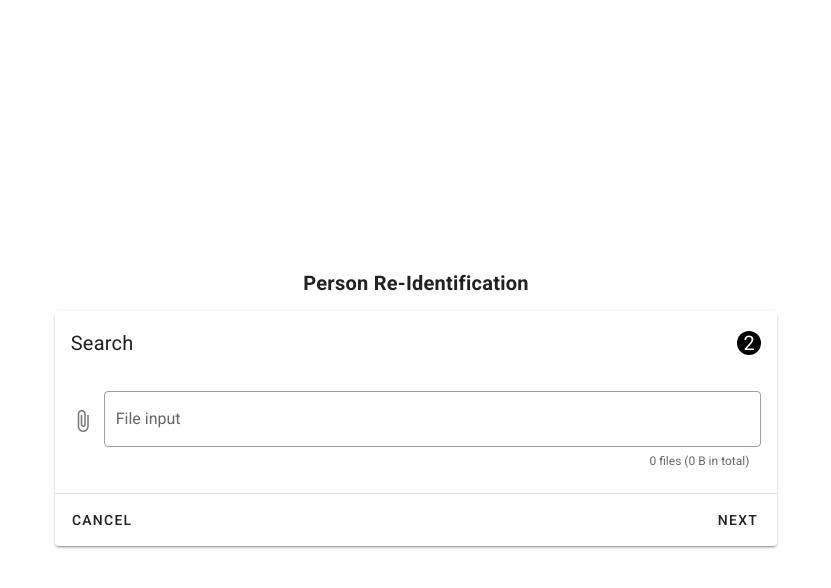
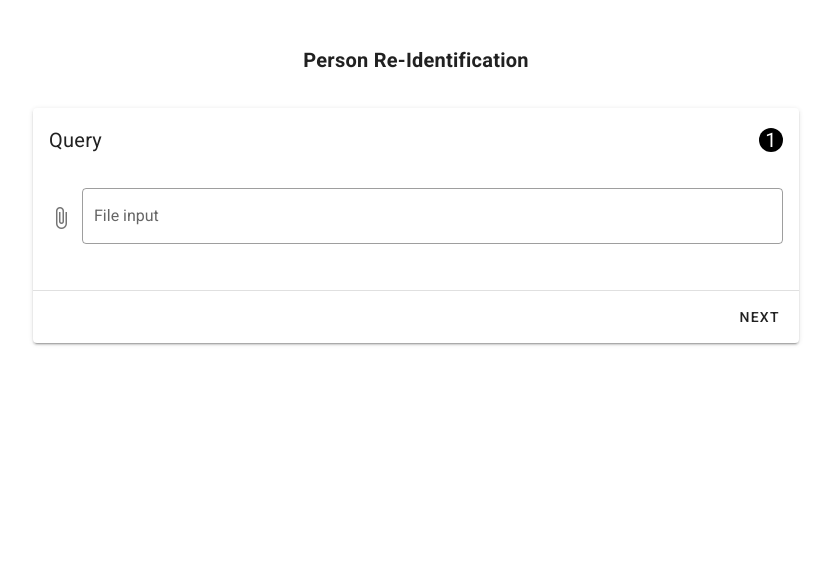
Before and after one commit to Kasper4649/ReID-frontend, a Vue app: page / in a window 1280 px wide. Shown: the top 588 px of the page, without its empty margins (224-1055 px from the left). Built offline with nearby package versions, Linux system fonts and the light colour scheme.

Commit message:
[chroe]美化 UI

```diff
--- a/src/components/Detect.vue
+++ b/src/components/Detect.vue
@@ -1,14 +1,13 @@
 <template>
   <div class="detect">
-    <div class="screenshot">
-      <video
-        height="300"
-        :src="videoSrc"
-        ref="video"
-        controls
-      >
-      </video>
-    </div>
+    <video
+      :src="videoSrc"
+      autoplay
+      controls
+      height="300"
+      ref="video"
+    >
+    </video>
   </div>
 
 </template>
--- a/src/components/Query.vue
+++ b/src/components/Query.vue
@@ -1,7 +1,9 @@
 <template>
   <div class="query">
-
-    <div class="input" v-if="!videoSrc">
+    <v-container>
+      <v-row
+        v-if="!videoSrc"
+      >
         <v-file-input
           @change="handleChangeVideoInput"
           color="accent-4"
@@ -14,44 +16,39 @@
           v-model="files"
         >
         </v-file-input>
-    </div>
-    <div class="screenshot" v-if="videoSrc">
+      </v-row>
+
+      <v-row
+        v-if="videoSrc"
+        justify="center"
+      >
         <video
-        height="300"
+          height="300px"
           :src="videoSrc"
           ref="video"
+          muted
           controls
         >
         </video>
+      </v-row>
 
+      <v-row
+        v-if="videoSrc"
+        justify="center"
+        class="pa-2"
+      >
         <v-btn
           text
           @click="screenShot"
         >
           screenShot
         </v-btn>
+      </v-row>
 
-      <v-dialog v-model="dialog" persistent max-width="600px">
-        <v-card height="500px" width="500px">
-          <vueCropper
-            ref="cropper"
-            :img="imgSrc"
-            :outputType="option.outputType"
-            :info="true"
-            :autoCrop="option.autoCrop"
-            :centerBox="option.centerBox"
-            :high="option.high"
-          ></vueCropper>
-          <v-divider></v-divider>
-          <v-card-actions>
-            <v-spacer></v-spacer>
-            <v-btn color="blue darken-1" text @click="dialog = false">Close</v-btn>
-            <v-btn color="blue darken-1" text @click="saveScreenShot">Save</v-btn>
-          </v-card-actions>
-        </v-card>
-      </v-dialog>
-
-      <div class="img" v-if="imgSrc !== []">
+      <v-row
+        v-if="imgs.length !== 0"
+        justify="center"
+      >
         <v-row>
           <v-col cols="6" md="8" offset-md="2">
             <v-card>
@@ -79,9 +76,35 @@
             </v-card>
           </v-col>
         </v-row>
-      </div>
+      </v-row>
 
-    </div>
+      <v-dialog
+        v-model="dialog"
+        persistent
+        max-width="600px"
+      >
+        <v-card
+          height="500px"
+          width="500px"
+        >
+          <vueCropper
+            ref="cropper"
+            :img="imgSrc"
+            :outputType="option.outputType"
+            :info="true"
+            :autoCrop="option.autoCrop"
+            :centerBox="option.centerBox"
+            :high="option.high"
+          ></vueCropper>
+          <v-divider></v-divider>
+          <v-card-actions>
+            <v-spacer></v-spacer>
+            <v-btn color="darken-1" text @click="cancelScreenShot">Close</v-btn>
+            <v-btn color="darken-1" text @click="saveScreenShot">Save</v-btn>
+          </v-card-actions>
+        </v-card>
+      </v-dialog>
+    </v-container>
   </div>
 </template>
 
@@ -136,12 +159,20 @@ export default {
       this.$refs.cropper.getCropBlob((data) => {
         _this.imgs.push(URL.createObjectURL(data));
         _this.screenShots.push(
-          new File([data], parseInt(_this.videoTime)*25+'', { type: 'image/png' })
+          new File(
+            [data],
+            parseInt(_this.videoTime) * 25 + '',
+            { type: 'image/png' }
+          )
         );
       })
       this.dialog = false;
       this.$store.commit('SET_SCREENSHOTS', this.screenShots);
     },
+    cancelScreenShot() {
+      this.dialog = false;
+      this.imgSrc = '';
+    },
   },
 };
 </script>
--- a/src/views/Home.vue
+++ b/src/views/Home.vue
@@ -1,16 +1,15 @@
 <template>
-    <v-content>
-      <v-container class="fill-height" fluid>
+  <v-container>
     <v-row
-          align="center"
-          justify="center">
+      justify="center"
+    >
       <v-col
         cols="15"
         sm="10"
-            md="7"
+        md="8"
       >
         <h1
-              class="title font-weight-bold ma-3 text-center"
+          class="title font-weight-bold ma-8 text-center"
           @click="step=1"
         >
           Person Re-Identification
@@ -18,7 +17,8 @@
 
         <v-card
           class="mx-auto"
-              max-width="2000"
+          max-width="2000px"
+          min-height="200px"
         >
           <v-card-title class="title font-weight-regular justify-space-between">
             <span>{{ currentTitle }}</span>
@@ -72,6 +72,7 @@
 
       </v-col>
     </v-row>
+
     <v-snackbar
       v-model="snackbar"
       :color="color"
@@ -87,17 +88,14 @@
         Close
       </v-btn>
     </v-snackbar>
+
   </v-container>
-    </v-content>
-
-
 </template>
 
 <script>
 import Query from '../components/Query.vue';
 import Search from '../components/Search.vue';
 import Detect from '../components/Detect.vue';
-
 import { query, search } from '../api/api.js';
 
 export default {
@@ -108,7 +106,7 @@ export default {
     Detect,
   },
   data: () => ({
-    step: 2,
+    step: 1,
     snackbar: false,
     text: '',
     color: '',
@@ -164,7 +162,6 @@ export default {
           let param = new FormData();
           param.append('file', file);
           search(param).then(res => {
-            console.log(res);
             _this.$store.commit('SET_MARKED_VIDEO', res.data.url)
             _this.text = res.data.message;
             _this.snackbar = true;
```
Lines whose indentation alone changed are shown as unchanged.
